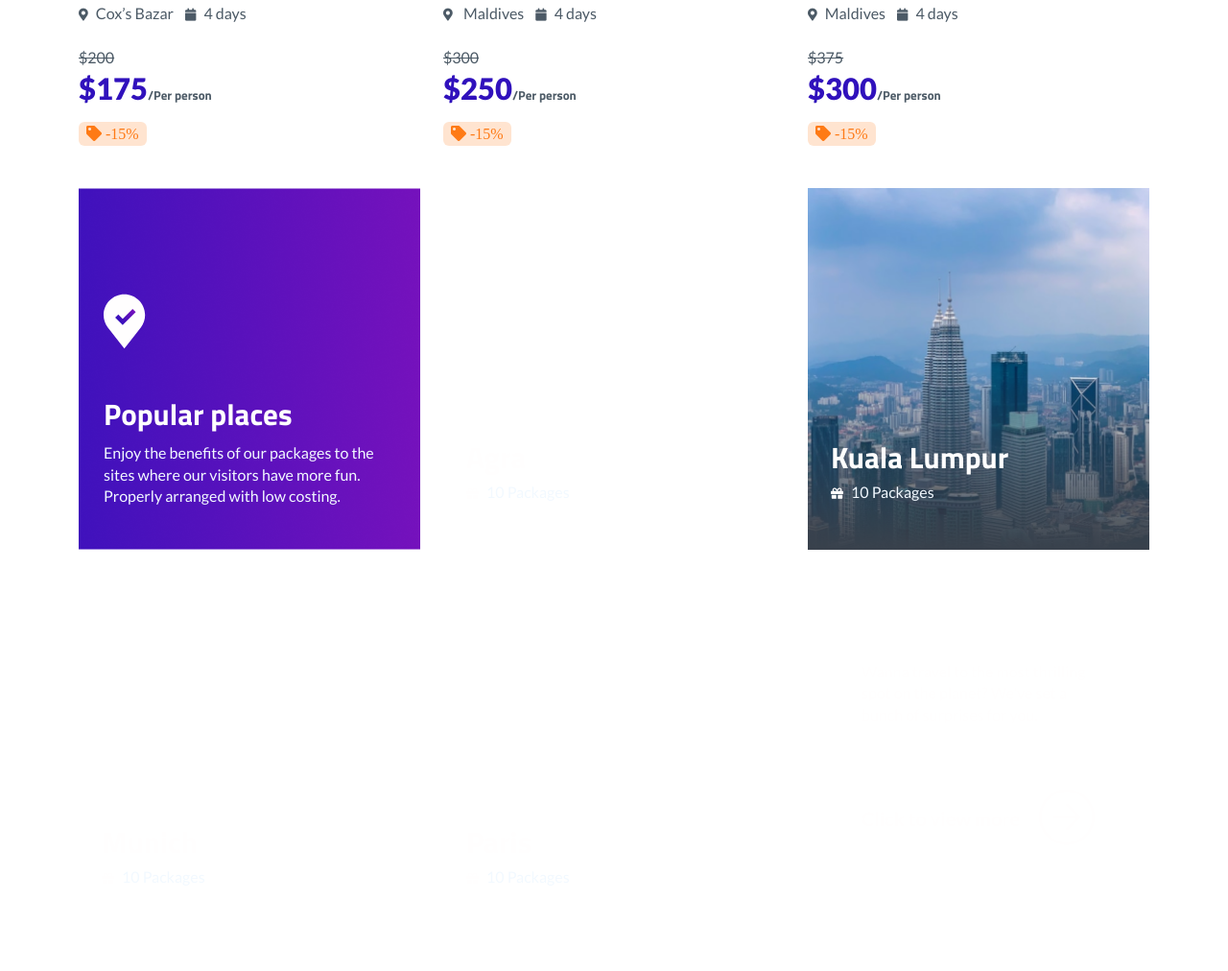
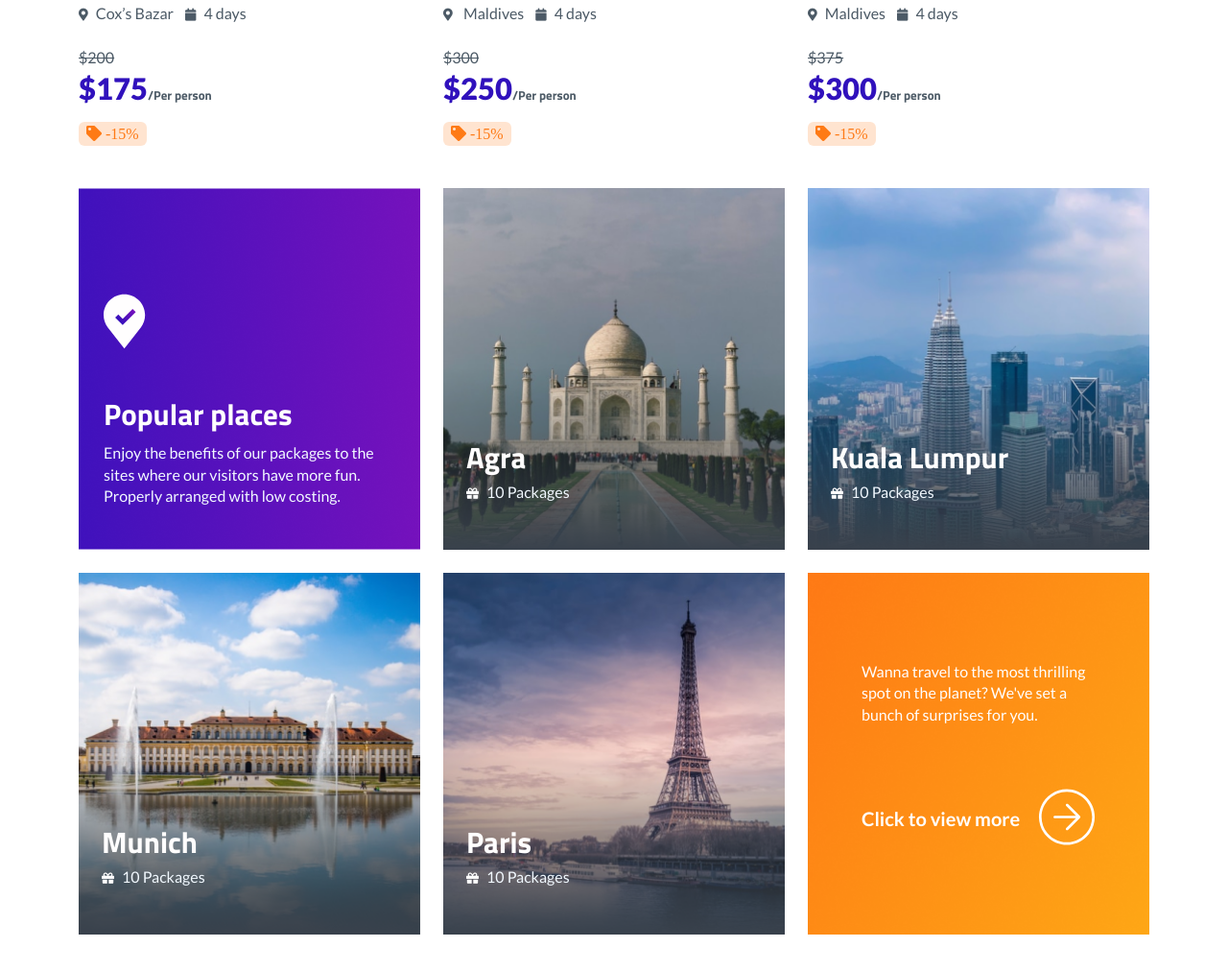
Before and after one commit to git-lynx/Bootstrap-landing, a website: page index.html in a window 1280 px wide. Shown: the part 1420-2432 px from the top of the page at 96% size. Drawn offline with nearby package versions, Linux system fonts and the light colour scheme; the site is published under a folder, as on GitHub Pages, so addresses that start at the root find nothing.

Commit message:
fixed image for github pages

```diff
--- a/app/scss/_popular-places.scss
+++ b/app/scss/_popular-places.scss
@@ -24,21 +24,21 @@
   }
 
   .agra {
-    background: url("/img/2.png") center center no-repeat;
+    background: url("./img/2.png") center center no-repeat;
     height: 377px;
     width: 100%;
     background-size: cover;
   }
 
   .munich {
-    background: url("/img/4.png") center center no-repeat;
+    background: url("./img/4.png") center center no-repeat;
     height: 377px;
     width: 100%;
     background-size: cover;
   }
 
   .paris {
-    background: url("/img/5.png") center center no-repeat;
+    background: url("./img/5.png") center center no-repeat;
     height: 377px;
     width: 100%;
     background-size: cover;
@@ -46,7 +46,7 @@
 
   .view-more {
     padding: 92px 56px 90px;
-    background: url("/img/6.png") center center no-repeat;
+    background: url("./img/6.png") center center no-repeat;
     height: 377px;
     width: 100%;
     background-size: cover;
--- a/index.html
+++ b/index.html
@@ -26,7 +26,7 @@
     <!-- CSS File -->
     <link href="https://cdn.jsdelivr.net/npm/bootstrap@5.0.2/dist/css/bootstrap.min.css" rel="stylesheet"
         integrity="sha384-EVSTQN3/azprG1Anm3QDgpJLIm9Nao0Yz1ztcQTwFspd3yD65VohhpuuCOmLASjC" crossorigin="anonymous">
-    <link rel="stylesheet" href="dist/style.css?cb=1643858426588">
+    <link rel="stylesheet" href="dist/style.css?cb=1643858677177">
 
 </head>
 
@@ -463,7 +463,7 @@
     <script src="https://cdn.jsdelivr.net/npm/bootstrap@5.0.2/dist/js/bootstrap.min.js"
         integrity="sha384-cVKIPhGWiC2Al4u+LWgxfKTRIcfu0JTxR+EQDz/bgldoEyl4H0zUF0QKbrJ0EcQF"
         crossorigin="anonymous"></script>
-    <script src="dist/all.js?cb=1643858426588"></script>
+    <script src="dist/all.js?cb=1643858677177"></script>
 </body>
 
 </html>
```
Also changed, not shown: dist/style.css, 1 other file.
